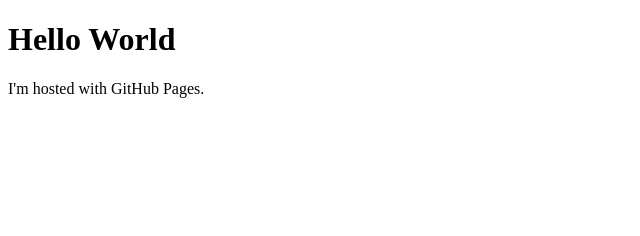
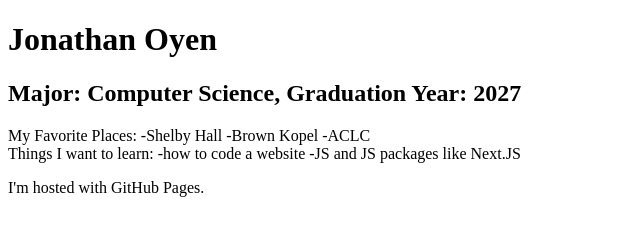
Before and after one commit to jonathanoyen0/jonathanoyen0.github.io, a plain HTML site: page index.HTML in a window 1280 px wide. Shown: the whole page, without its empty margins (0-640 px from the left). Drawn offline with Linux system fonts and the light colour scheme.

Commit message:
Update index.HTML

```diff
--- a/index.HTML
+++ b/index.HTML
@@ -1,7 +1,19 @@
 <!DOCTYPE html>
 <html>
 <body>
-<h1>Hello World</h1>
+    <h1>Jonathan Oyen</h1>
+    <h2>Major: Computer Science, Graduation Year: 2027</h2>
+    <div>
+        My Favorite Places:
+        -Shelby Hall
+        -Brown Kopel
+        -ACLC
+    </div>
+    <div>
+        Things I want to learn:
+        -how to code a website
+        -JS and JS packages like Next.JS
+    </div>
 <p>I'm hosted with GitHub Pages.</p>
 </body>
 </html>
```
